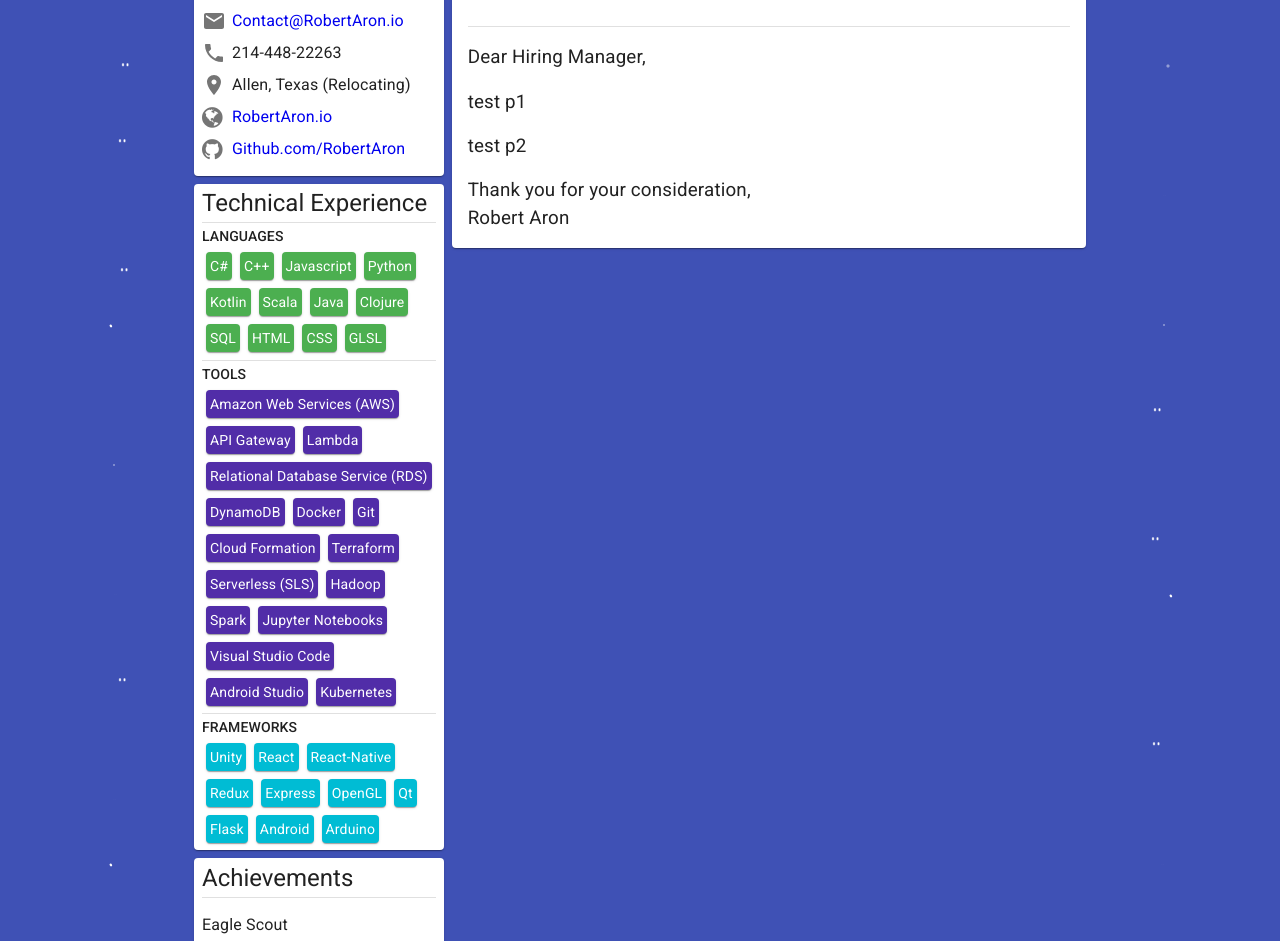
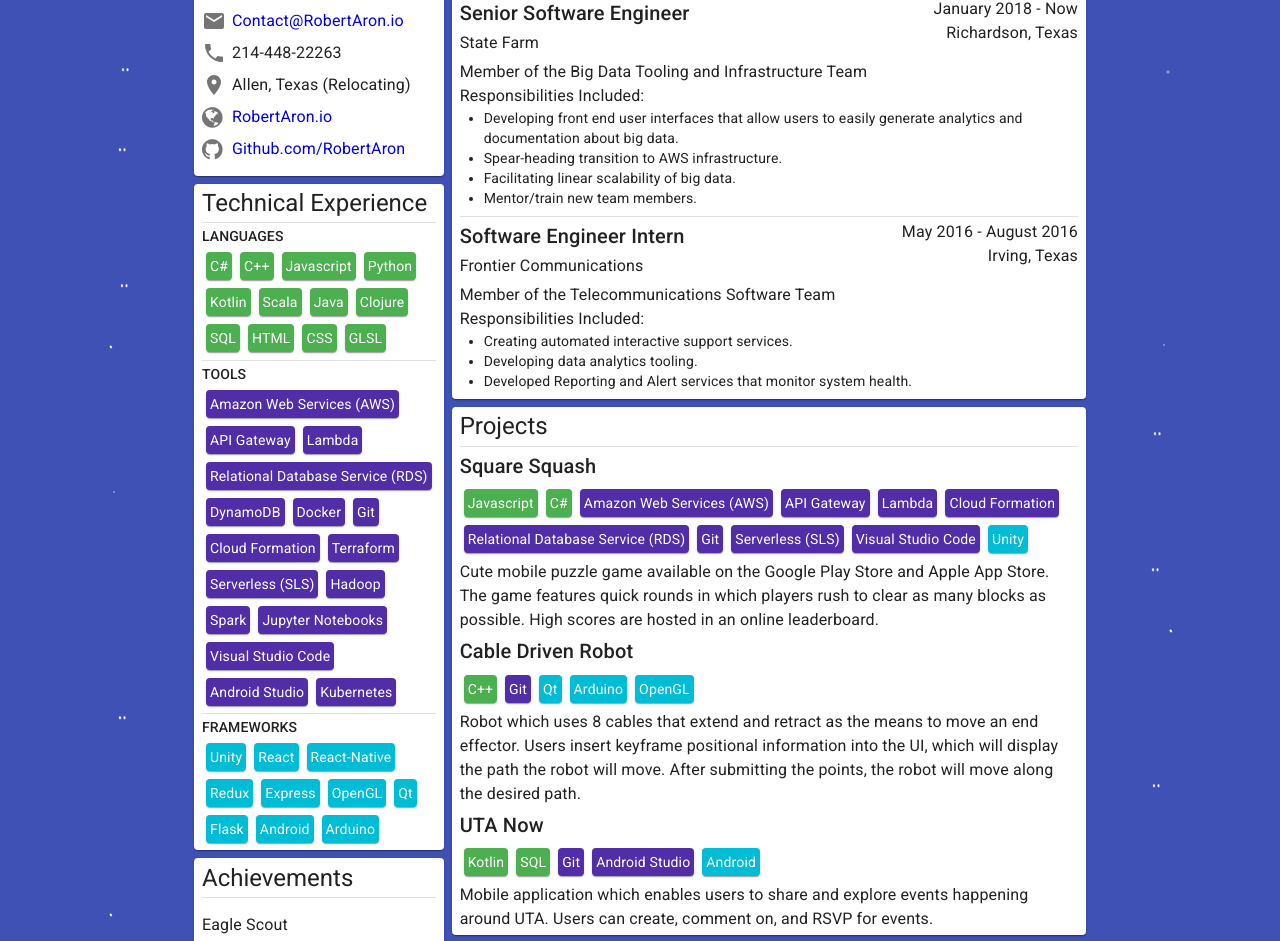
Before and after one commit to RobertAron/robertaron.github.io, a React (Create React App) app: page / in a window 1280 px wide. Shown: the part 138-1079 px from the top of the page. Built offline with nearby package versions, Linux system fonts and the light colour scheme.

Commit message:
ea stuffs

```diff
--- a/src/App.js
+++ b/src/App.js
@@ -49,10 +49,10 @@
             <Achievements/>
           </div>
           <div className={classes.notSidebar}>
-            <CoverLetter/>
-            {/* <Experience/>
+            {/* <CoverLetter/> */}
+            <Experience/>
             <Projects/>
-            <Education/> */}
+            <Education/>
           </div>
           <Sparkles/>
         </div>
--- /dev/null
+++ b/src/Themes/EA/EA.js
@@ -0,0 +1,3 @@
+import makeBasicTheme from '../makeBasicTheme'
+const mainColor = "#eaeaea"
+export default makeBasicTheme(mainColor)
--- a/src/Themes/index.js
+++ b/src/Themes/index.js
@@ -15,6 +15,8 @@
 import facebookStyle from './Facebook/Facebook'
 import NexonLogo from './Nexon/Nexon-Logo.jpg'
 import Nexon from './Nexon/Nexon'
+import EALogo from './EA/EA-Logo.jpg'
+import EA from './EA/EA'
 
 const printTheme = {
   typography: {
@@ -53,5 +55,6 @@
   apple: makeTheme(appleStyle,appleLogo),
   izotope: makeTheme(iZotopeStyle,iZotopeLogo),
   facebook: makeTheme(facebookStyle,facebookLogo),
-  nexon: makeTheme(Nexon,NexonLogo)
+  nexon: makeTheme(Nexon,NexonLogo),
+  ea: makeTheme(EA,EALogo)
 }
--- a/src/components/Header.js
+++ b/src/components/Header.js
@@ -44,6 +44,7 @@
 const Header = (props) => {
   const classes = useStyles()
   let company = props.match.params.company
+  company = company?company.toLowerCase():''
   company = themes[company]?company:"base"
   const image = themes[company].image
   return (
--- a/src/index.js
+++ b/src/index.js
@@ -13,6 +13,7 @@
 const ThemeWithPrint = (props) => {
   const isPrint = useMediaQuery('print')
   let company = props.match.params.company
+  company = company?company.toLowerCase():''
   company = themes[company]?company:"base"
   const pickedTheme = themes[company][isPrint?'print':'web']
   return (
```
Also changed, not shown: src/Themes/EA/EA-Logo.jpg (added).
